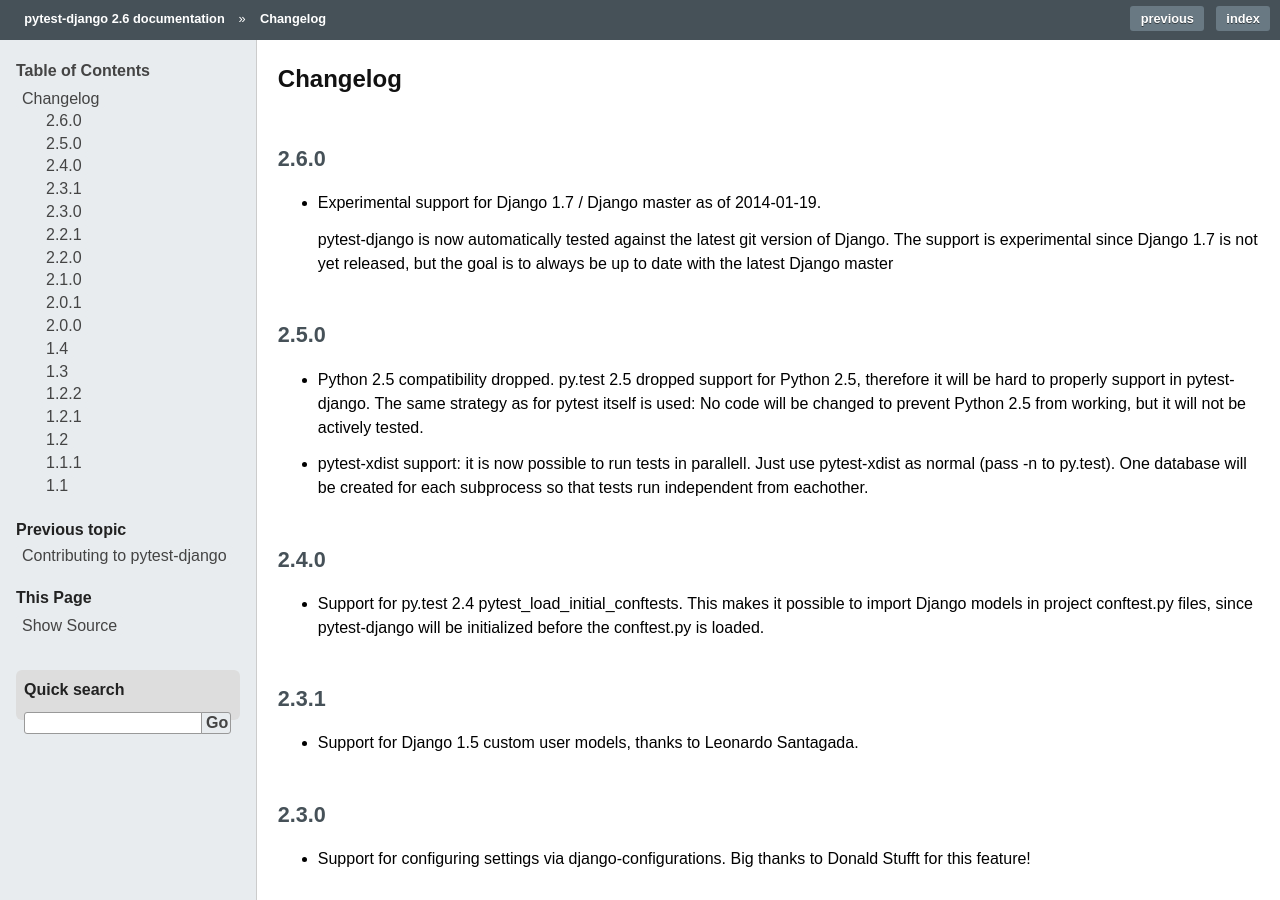
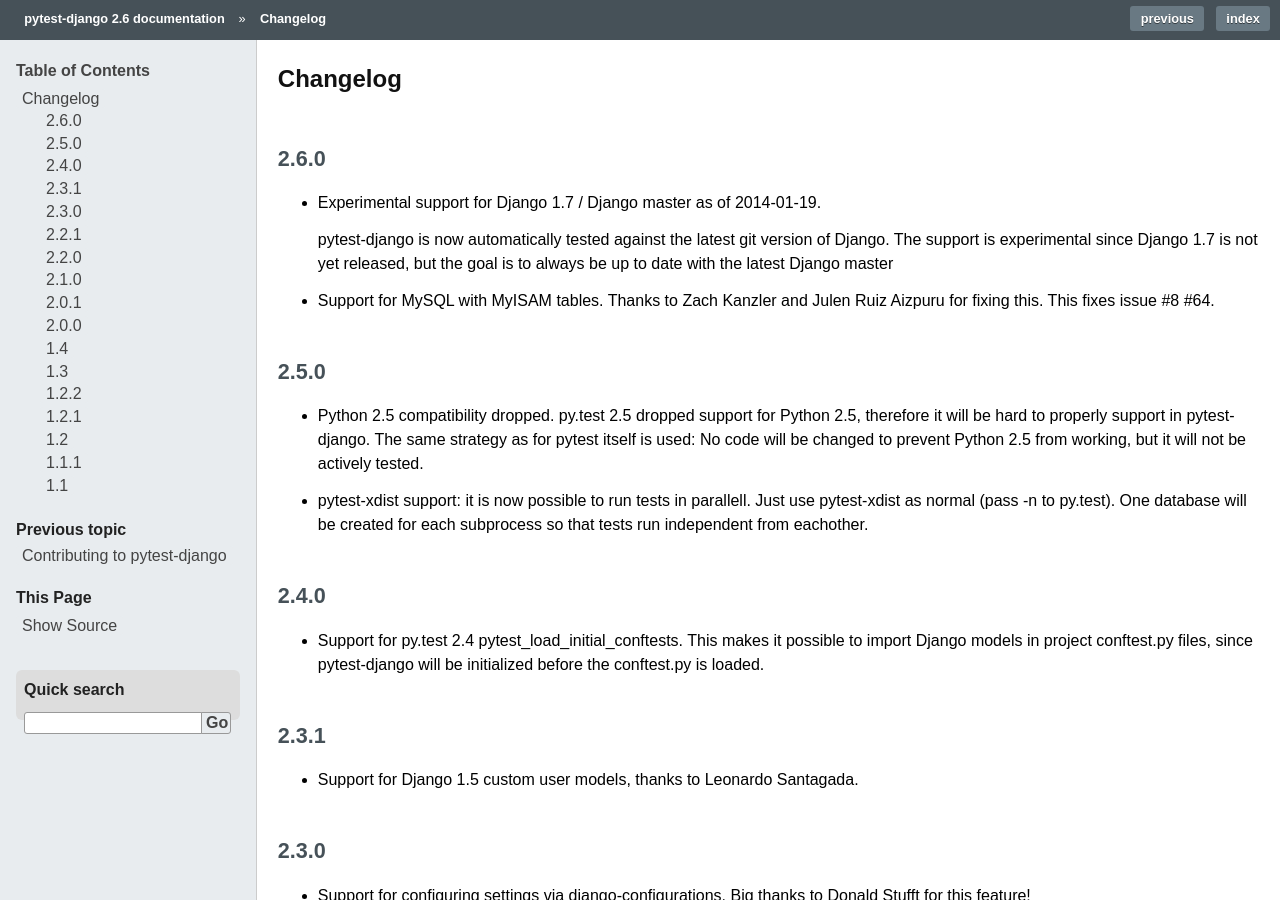
Before and after one commit to pytest-dev/pytest-django, a Sphinx documentation site: the page built from docs/changelog.rst, in a window 1280 px wide and 900 px high. Built offline with Sphinx 7.4.7, drawn with Linux system fonts in a browser that asks for light colours.

Commit message:
Added a changelog note about MyISAM support.
Thanks to @theY4Kman and @julen!

```diff
--- a/docs/changelog.rst
+++ b/docs/changelog.rst
@@ -7,6 +7,9 @@
   pytest-django is now automatically tested against the latest git version of
   Django. The support is experimental since Django 1.7 is not yet released, but
   the goal is to always be up to date with the latest Django master
+
+* Support for MySQL with MyISAM tables. Thanks to Zach Kanzler and Julen Ruiz
+  Aizpuru for fixing this. This fixes issue #8 #64.
 
 2.5.0
 -----
```
